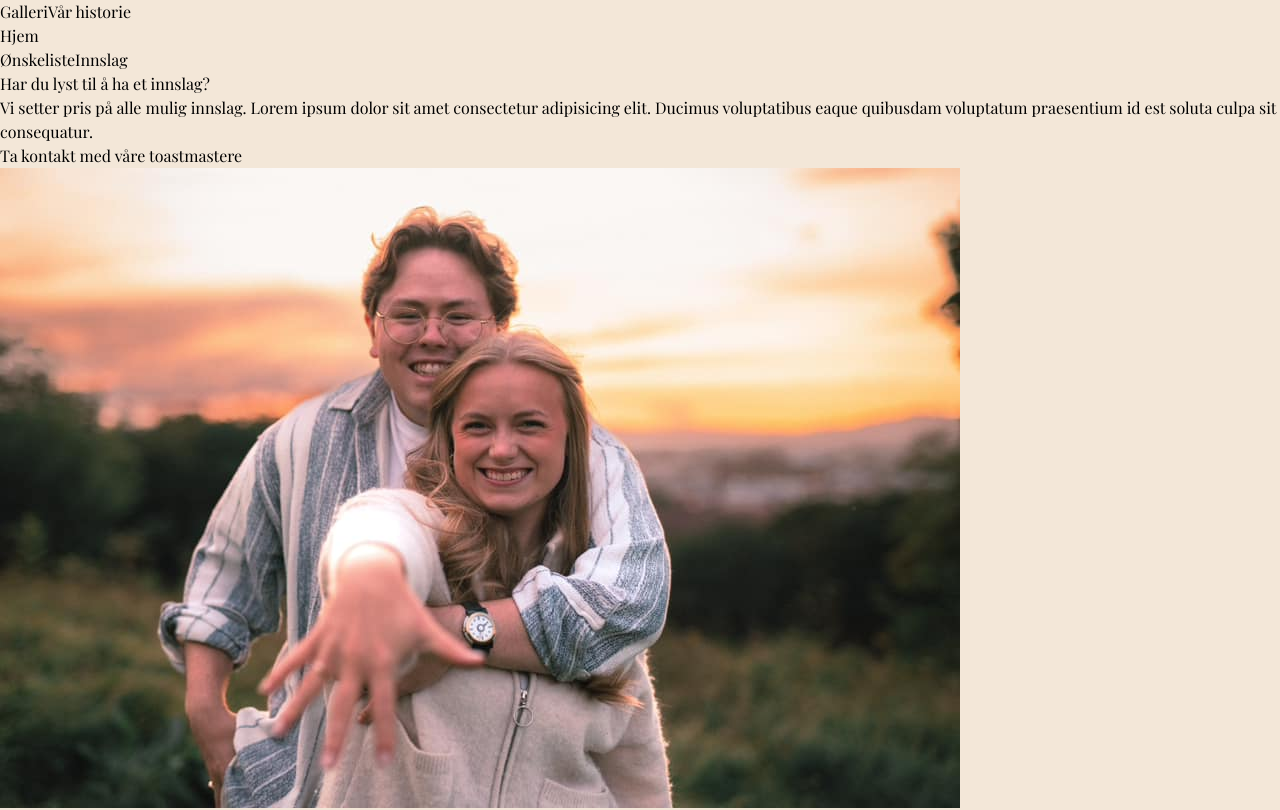
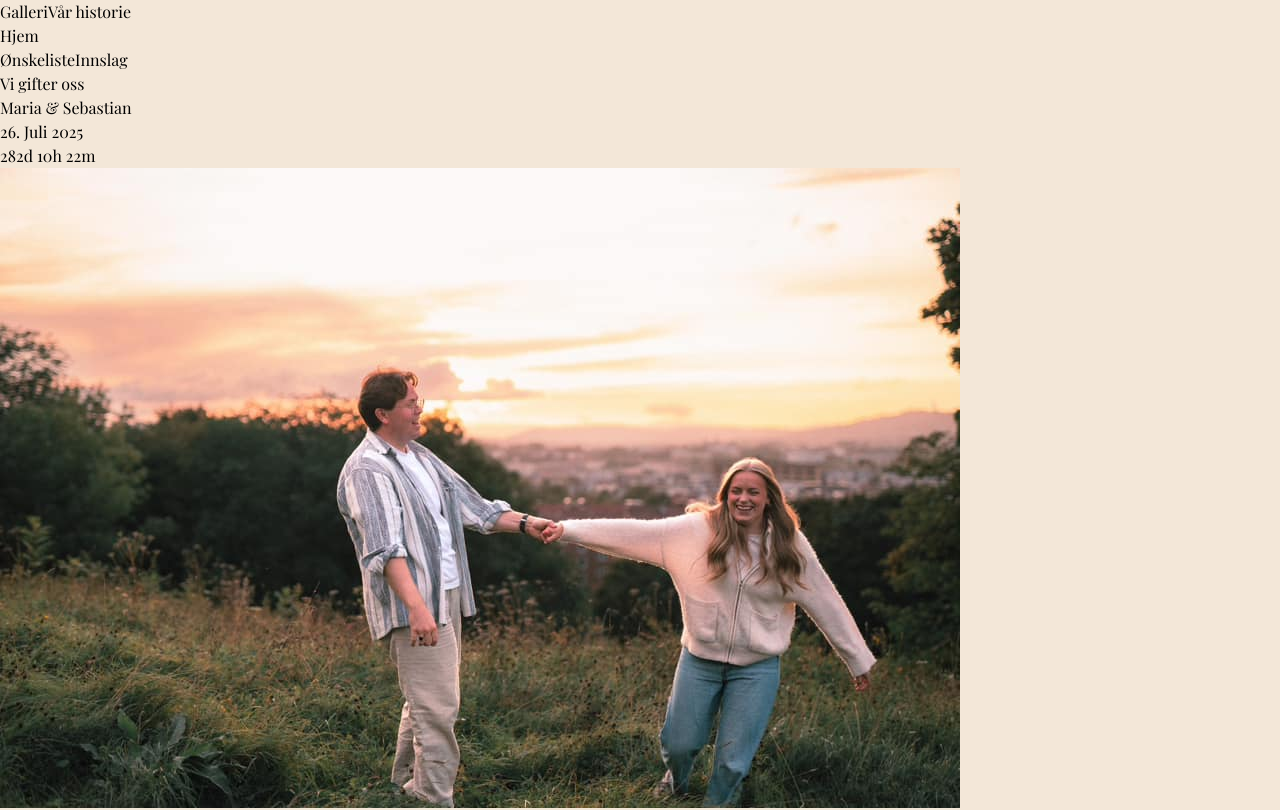
Before and after one commit to kleppis/sebogmaria, a React (Vite) app: page / in a window 1280 px wide. Shown: the top 810 px of the page. Built offline with nearby package versions, Linux system fonts and the light colour scheme; a web font is replaced by a local one.

Commit message:
Endrer på hjemmeside

```diff
--- a/src/Home.tsx
+++ b/src/Home.tsx
@@ -14,7 +14,13 @@ const Home = () => {
   return (
     <body className="home-screen px-20">
       <Navbar />
-      <div className="flex  py-10">
+      <div className="h-screen">
+        <h1 className="text-8xl text-center py-40">Vi gifter oss</h1>
+        <p className="text-center text-2xl font-bold">Maria & Sebastian</p>
+        <Countdown />
+
+      </div>
+      <div className="flex -mt-28  pb-10">
         <div className=" me-12 relative group cursor-pointer">
           <img src={Bilde1} alt="" className=" shadow-lg shadow-gray-600 " />
           <div className="absolute inset-0 bg-black bg-opacity-50 opacity-0 group-hover:opacity-100 transition-opacity duration-300 flex justify-center items-center">
@@ -38,10 +44,7 @@ const Home = () => {
           </div>
         </div>
       </div>
-      <h1 className="text-5xl text-center">Vi gifter oss</h1>
-      <div className="border-b-2 border-black">
-        <Countdown />
-      </div>
+
       <div className="flex py-10 space-x-10">
         <img src={Bilde4} alt="" className="shadow-lg shadow-gray-600 w-1/3 " />
         <div>
@@ -52,7 +55,7 @@ const Home = () => {
           </div>
         </div>
       </div>
-    </body>
+    </body >
   );
 };
 
--- a/src/components/Countdown.tsx
+++ b/src/components/Countdown.tsx
@@ -22,8 +22,8 @@ const Countdown = () => {
     };
 
     return (
-        <div className="flex flex-col items-center justify-center p-8 bg-white-300">
-            <p className="text-2xl font-medium mb-4">26. Juli 2025</p>
+        <div className="flex flex-col items-center justify-center py-8 bg-white-300">
+            <p className="text-2xl font-medium mb-8">26. Juli 2025</p>
             <p className="text-4xl ">{formatTime(timeLeft)}</p>
         </div>
     );
--- a/src/main.jsx
+++ b/src/main.jsx
@@ -9,7 +9,7 @@ import Innslag from './pages/Innslag.tsx'
 
 createRoot(document.getElementById('root')).render(
   <StrictMode>
-    <Innslag />
+    <Home />
   </StrictMode>,
 )
 
--- a/src/pages/Innslag.tsx
+++ b/src/pages/Innslag.tsx
@@ -17,7 +17,7 @@ const Innslag = () => {
             <h2 className="pt-20 pb-10 text-4xl text-center">Ta kontakt med våre toastmastere</h2>
             <div className="flex justify-center space-x-10">
                 <div className="w-1/4 text-center">
-                    <div className="relative group cursor-pointer">
+                    <div className="relative group ">
                         <img src={Bilde1} alt="" className="shadow-lg shadow-gray-400" />
                         <div className="absolute inset-0 bg-black bg-opacity-50 opacity-0 group-hover:opacity-100 transition-opacity duration-300 flex justify-center items-center">
                             <p
@@ -31,7 +31,7 @@ const Innslag = () => {
                     <Button text="+47 93441227" />
                 </div>
                 <div className="w-1/4 text-center">
-                    <div className="relative group cursor-pointer">
+                    <div className="relative group ">
                         <img src={Bilde1} alt="" className="shadow-lg shadow-gray-400" />
                         <div className="absolute inset-0 bg-black bg-opacity-50 opacity-0 group-hover:opacity-100 transition-opacity duration-300 flex justify-center items-center">
                             <p
```
